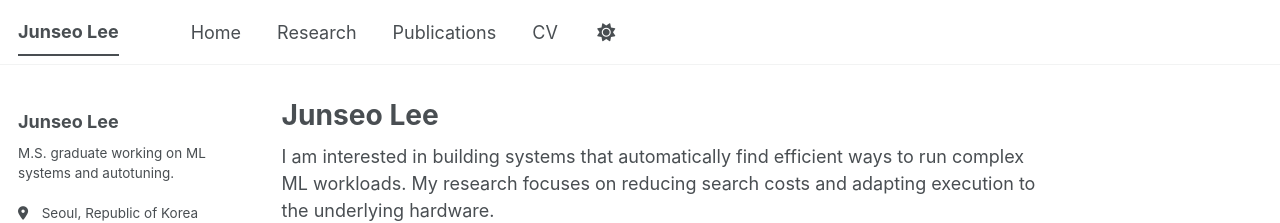
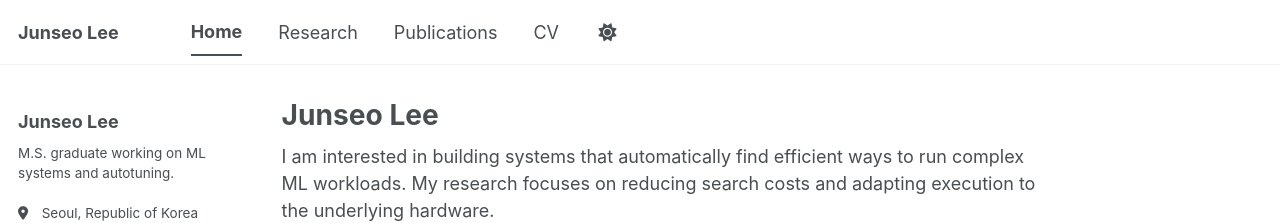
Before and after one commit to jseool/jseool.github.io, a Jekyll site: the page built from _pages/about.md, in a window 1280 px wide. Shown: the top 223 px of the page. Built offline with Jekyll 4.4.1, drawn with Linux system fonts in a browser that asks for light colours; a style sheet for code colours, icons or effects is not loaded.

Commit message:
Highlight Home instead of site title

```diff
--- a/_includes/masthead.html
+++ b/_includes/masthead.html
@@ -5,7 +5,7 @@
       <nav id="site-nav" class="greedy-nav">
         <button><span class="navicon"></span></button>
         <ul class="visible-links">
-          <li class="masthead__menu-item masthead__menu-item--lg persist {% if page.url == '/' or page.url == '/index.html' %}selected{% endif %}">
+          <li class="masthead__menu-item masthead__menu-item--lg persist">
             <a href="{{ base_path }}/">{{ site.title }}</a>
           </li>
           {% for link in site.data.navigation.main %}
@@ -14,7 +14,7 @@
             {% else %}
               {% assign domain = base_path %}
             {% endif %}
-            <li class="masthead__menu-item {% if page.url contains link.url and link.url != '/' %}selected{% endif %}">
+            <li class="masthead__menu-item {% if link.url == '/' %}{% if page.url == '/' or page.url == '/index.html' %}selected{% endif %}{% elsif page.url contains link.url %}selected{% endif %}">
               <a href="{{ domain }}{{ link.url }}">{{ link.title }}</a>
             </li>
           {% endfor %}
```
